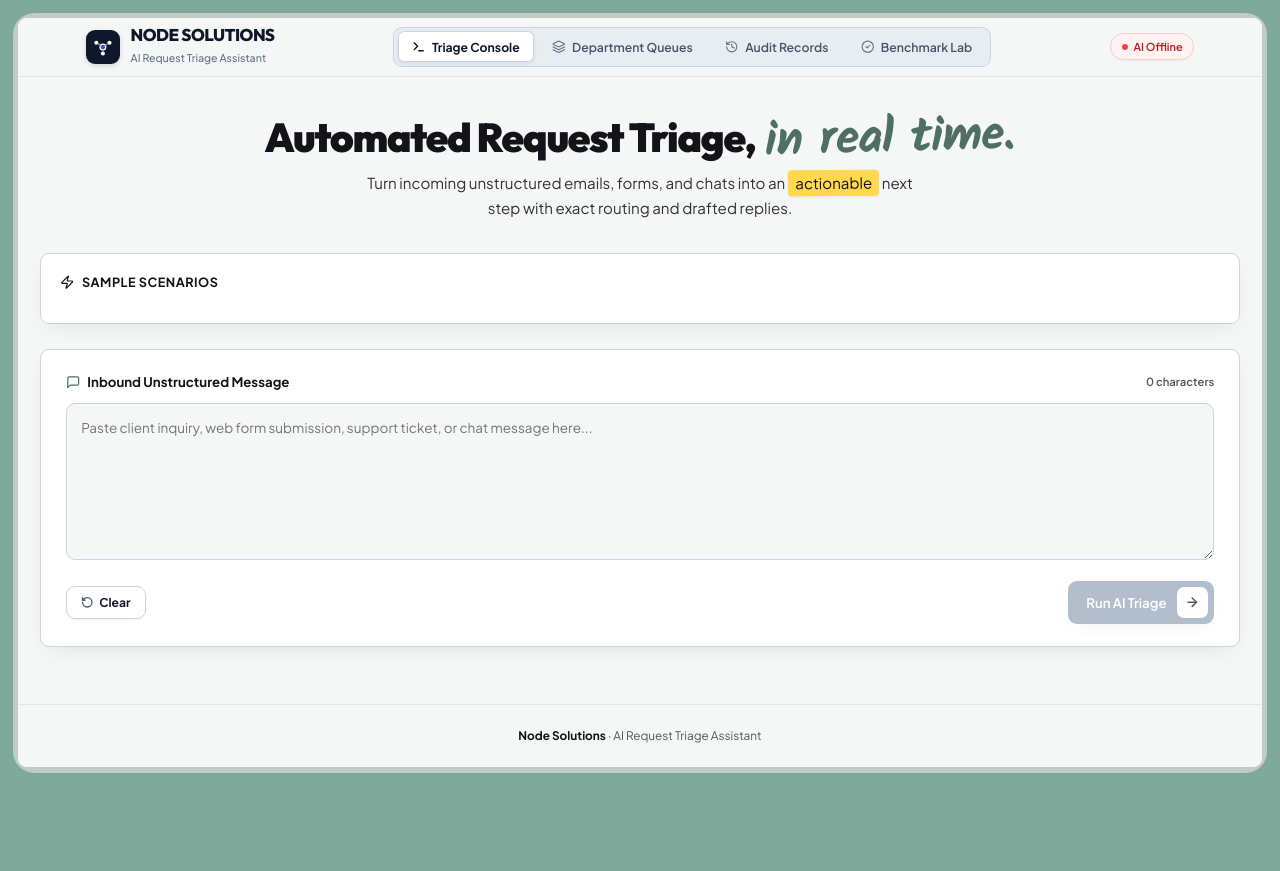
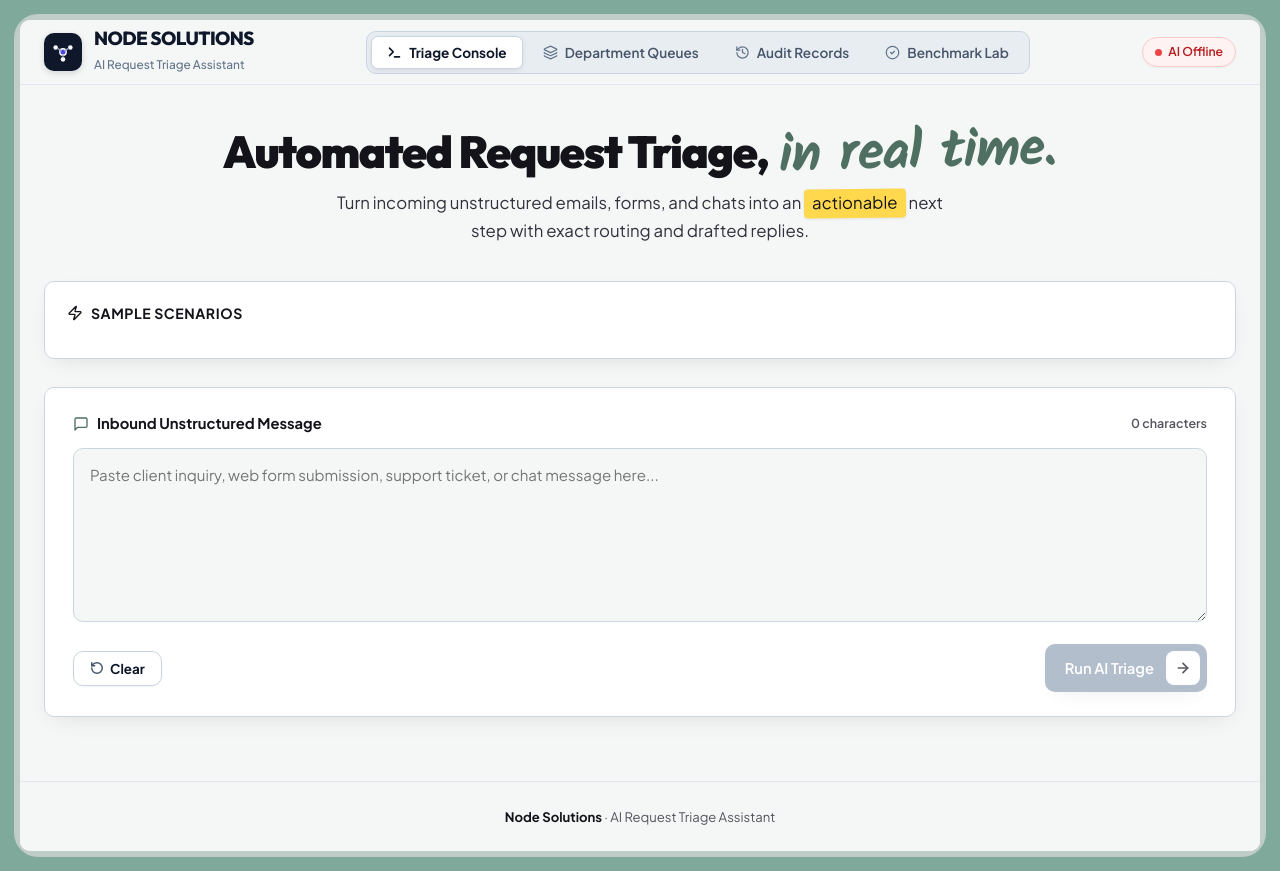
Before and after one commit to Lizeenfinch/node-solutions-frontend, a React (Vite) app: page / in a window 1280 px wide. Before the commit the page ends 800 px from the top, so only its background shows below. Built offline with nearby package versions, Linux system fonts and the light colour scheme; no server answers.

Commit message:
perf: remove body zoom and optimize modal for 120fps GPU scrolling

```diff
--- a/src/components/TicketModal.jsx
+++ b/src/components/TicketModal.jsx
@@ -169,6 +169,8 @@ export function TicketModal({ record, onClose }) {
         <div style={{
           padding: '24px 30px',
           overflowY: 'auto',
+          overscrollBehavior: 'contain',
+          WebkitOverflowScrolling: 'touch',
           display: 'grid',
           gridTemplateColumns: 'minmax(320px, 380px) 1fr',
           gap: '24px',
@@ -366,7 +368,8 @@ export function TicketModal({ record, onClose }) {
               maxHeight: '380px',
               minHeight: '260px',
               overflowY: 'auto',
-              scrollBehavior: 'smooth'
+              overscrollBehavior: 'contain',
+              WebkitOverflowScrolling: 'touch'
             }}>
               {record.draft_response || 'No draft response generated for this ticket.'}
             </div>
--- a/src/styles/theme.css
+++ b/src/styles/theme.css
@@ -118,6 +118,10 @@
   padding: 0;
 }
 
+html {
+  scroll-behavior: auto;
+}
+
 body {
   font-family: var(--font-body);
   background-color: var(--page);
@@ -125,7 +129,8 @@ body {
   min-height: 100vh;
   line-height: 1.6;
   -webkit-font-smoothing: antialiased;
-  zoom: 0.9;
+  -moz-osx-font-smoothing: grayscale;
+  text-rendering: optimizeLegibility;
 }
 
 h1, h2, h3, h4, h5, h6 {
```
